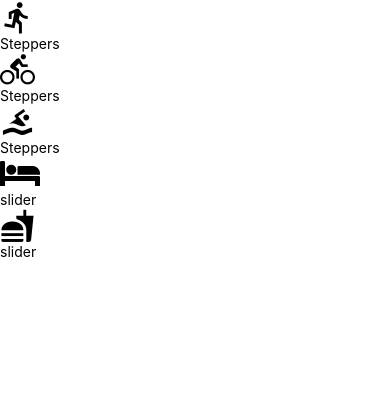
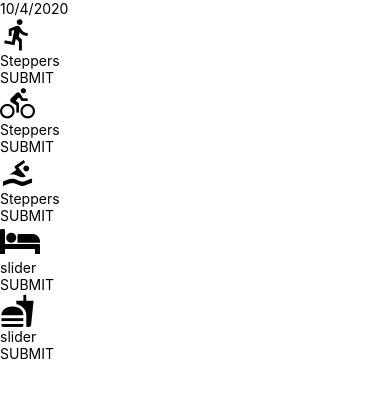
Before and after one commit to injune1123/fitness, a React Native app: screen / in a window 390 px wide. Shown: the top 398 px of the page. Built offline with nearby package versions, Linux system fonts and the light colour scheme.

Commit message:
Add sumbit button to AddEntry

```diff
--- a/App.js
+++ b/App.js
@@ -1,5 +1,7 @@
 import React, {Component} from "react";
-import { View, Text } from "react-native";
+import {
+  View
+} from "react-native";
 import { Ionicons}  from '@expo/vector-icons';
 import AddEntry from './components/AddEntry.js'
 
--- a/components/AddEntry.js
+++ b/components/AddEntry.js
@@ -1,19 +1,47 @@
 import React, { Component } from 'react';
-import { View } from 'react-native';
-import { getMetricMetaInfo } from '../utils/helpers'
+import { View, TouchableOpacity, Text } from 'react-native';
+import { getMetricMetaInfo, timeToString } from '../utils/helpers'
+import DateHeader from './DateHeader'
 import Slider from './Slider'
 import Steppers from './Steppers'
+
+function SubmitBtn ({ onPress }) {
+  return (
+    <TouchableOpacity
+      onPress={onPress}>
+      <Text>SUBMIT</Text>
+    </TouchableOpacity>
+  )
+}
+
 export default class AddEntry extends Component {
   constructor (props){
     super(props)
     this.state = {
       run: 0,
-      bike: 0,
+      bike: 110,
       swim: 0,
       sleep: 0,
       eat: 0
     }
   }
+
+  submit = () => {
+    const key = timeToString()
+    const entry = this.state
+
+    // Update Redux
+
+    // clear state
+    this.setState(() => ({ run: 0, bike: 0, swim: 0, sleep: 0, eat: 0 }))
+
+    // Navigate to home
+
+    // Save to "DB"
+
+    // Clear local notification
+  }
+
   increment = (metric) =>{
     const {max, step} = getMetricMetaInfo(metirc)
 
@@ -46,6 +74,7 @@ export default class AddEntry extends Component {
     const metaInfo = getMetricMetaInfo()
     return (
       <View>
+        <DateHeader date={(new Date()).toLocaleDateString()}/>
         {Object.keys(metaInfo).map((key)=>{
           const { getIcon, type, ...rest } = metaInfo[key]
           const value = this.state[key]
@@ -64,6 +93,7 @@ export default class AddEntry extends Component {
                     onDecrement={() => this.decrement(key)}
                 />
               }
+              <SubmitBtn onPress={this.submit} />
             </View>
           )
         })}
--- /dev/null
+++ b/components/DateHeader.js
@@ -0,0 +1,10 @@
+import React from 'react'
+import { Text } from 'react-native'
+
+export default function DateHeader ({date}) {
+  return (
+    <Text>
+      { date }
+    </Text>
+  )
+}
```
